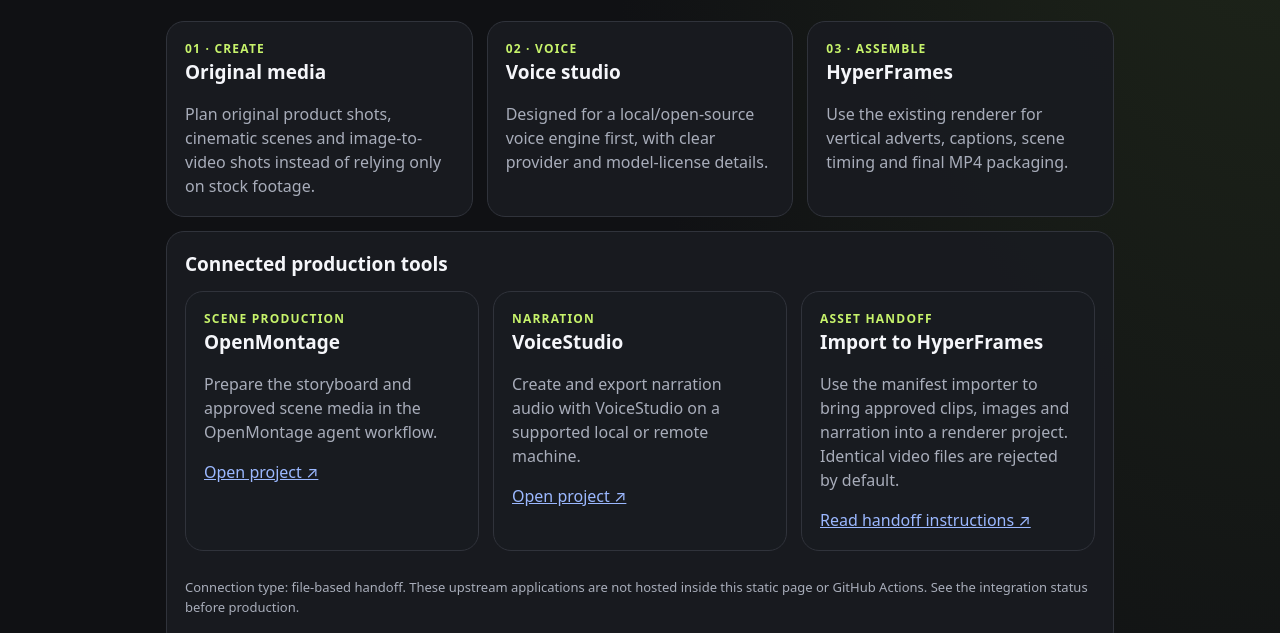
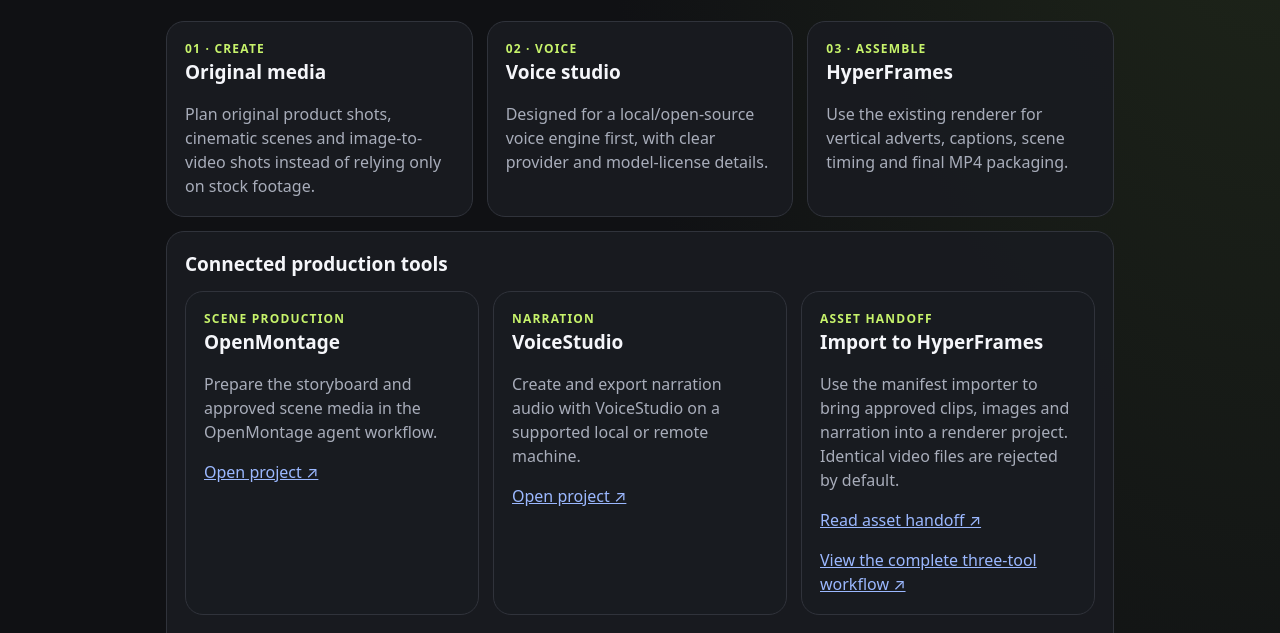
Before and after one commit to Oluwa-seun123/hyperframes-renderer, a plain HTML site: page studio/index.html in a window 1280 px wide. Shown: the part 319-952 px from the top of the page. Drawn offline with Linux system fonts and the light colour scheme.

Commit message:
docs: link complete three-tool workflow from Studio

```diff
--- a/studio/index.html
+++ b/studio/index.html
@@ -32,7 +32,7 @@ label{display:block;font-weight:650;margin:14px 0 6px}input,textarea,select{widt
     <div class="grid">
       <article class="panel module"><div class="tag">Scene production</div><h2>OpenMontage</h2><p>Prepare the storyboard and approved scene media in the OpenMontage agent workflow.</p><p><a href="https://github.com/calesthio/OpenMontage" target="_blank" rel="noreferrer">Open project ↗</a></p></article>
       <article class="panel module"><div class="tag">Narration</div><h2>VoiceStudio</h2><p>Create and export narration audio with VoiceStudio on a supported local or remote machine.</p><p><a href="https://github.com/debpalash/VoiceStudio" target="_blank" rel="noreferrer">Open project ↗</a></p></article>
-      <article class="panel module"><div class="tag">Asset handoff</div><h2>Import to HyperFrames</h2><p>Use the manifest importer to bring approved clips, images and narration into a renderer project. Identical video files are rejected by default.</p><p><a href="integrations/HANDOFF.md">Read handoff instructions ↗</a></p></article>
+      <article class="panel module"><div class="tag">Asset handoff</div><h2>Import to HyperFrames</h2><p>Use the manifest importer to bring approved clips, images and narration into a renderer project. Identical video files are rejected by default.</p><p><a href="integrations/HANDOFF.md">Read asset handoff ↗</a></p><p><a href="integrations/THREE_TOOL_WORKFLOW.md">View the complete three-tool workflow ↗</a></p></article>
     </div>
     <p class="small">Connection type: file-based handoff. These upstream applications are not hosted inside this static page or GitHub Actions. See the integration status before production.</p>
   </section>
```
